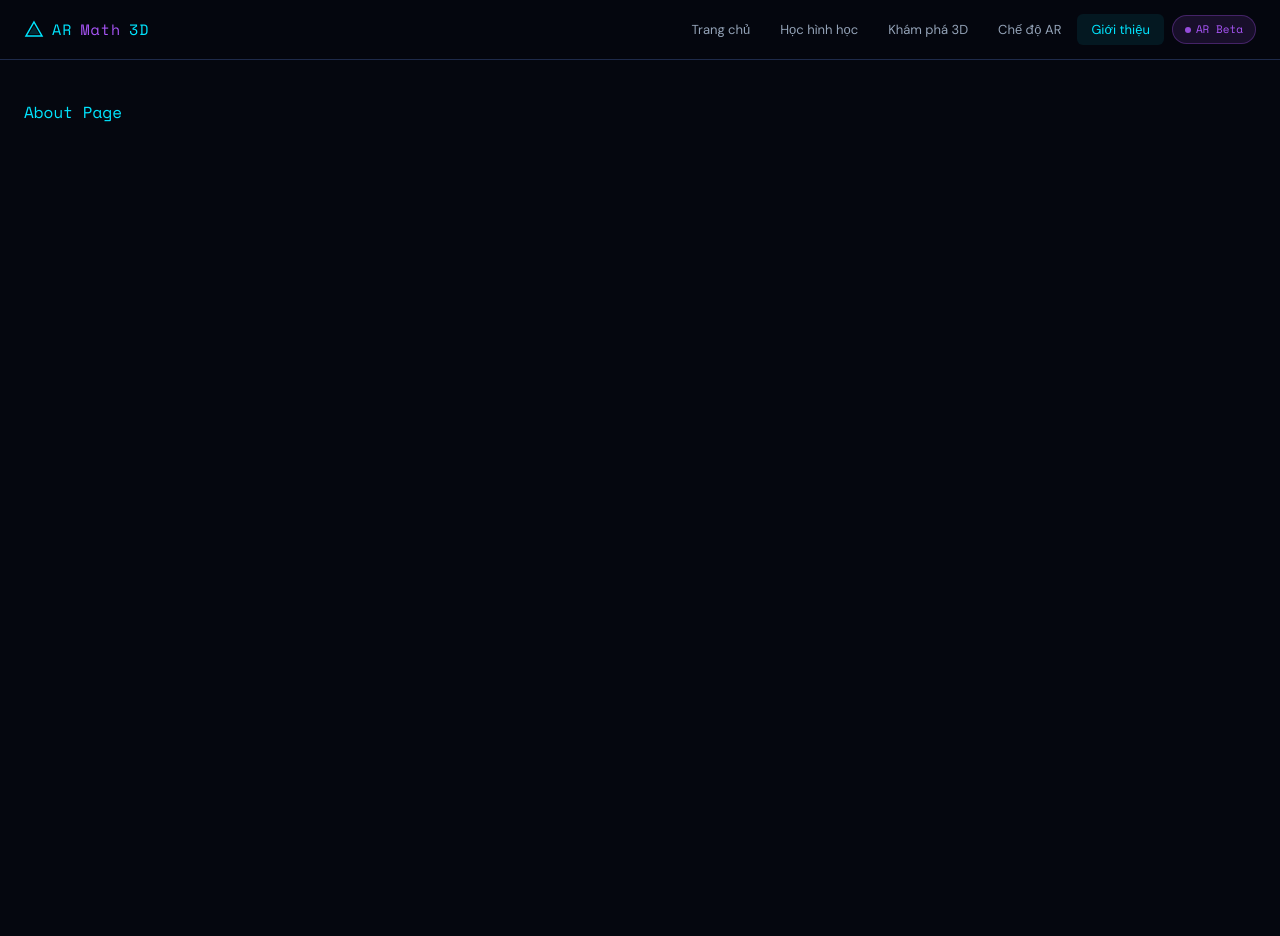
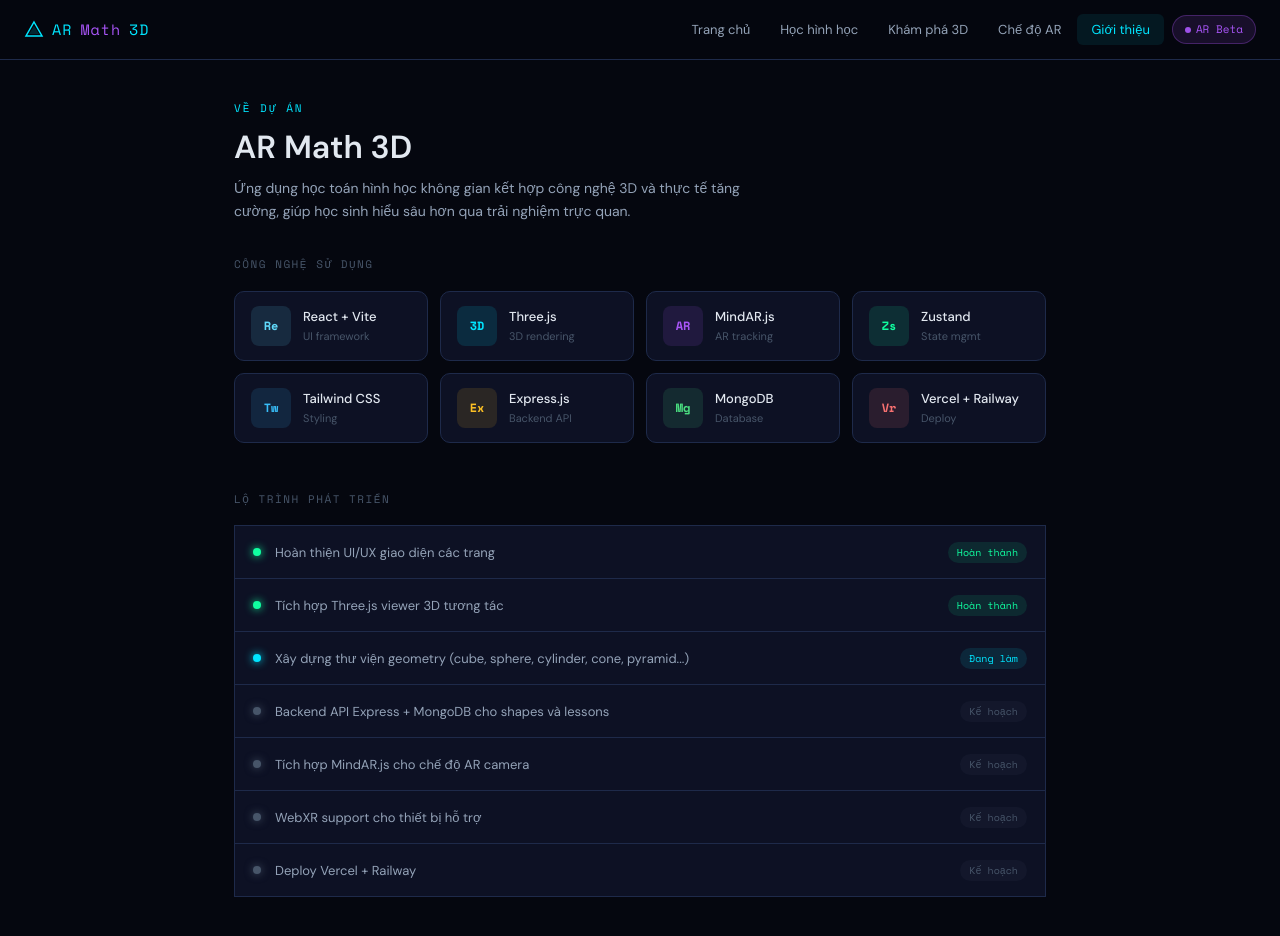
Before and after one commit to dptrung0310/ar-geometry, a React (Vite) app in the folder frontend/: page /about in a window 1280 px wide. Shown: the top 936 px of the page. Before the commit the page ends 800 px from the top, so only its background shows below. Built offline with nearby package versions, Linux system fonts and the light colour scheme.

Commit message:
feat(about): add project overview and roadmap page

```diff
--- a/frontend/src/pages/AboutPage.jsx
+++ b/frontend/src/pages/AboutPage.jsx
@@ -1,13 +1,154 @@
+import { TECH, ROADMAP } from "../data/about";
+import SectionHeader from "../components/ui/SectionHeader";
+
+const STATUS_STYLE = {
+  done: {
+    bg: "rgba(16,255,160,.1)",
+    color: "#10ffa0",
+    dot: "#10ffa0",
+    label: "Hoàn thành",
+  },
+  active: {
+    bg: "rgba(0,229,255,.1)",
+    color: "var(--cyan)",
+    dot: "var(--cyan)",
+    label: "Đang làm",
+  },
+  todo: {
+    bg: "rgba(71,85,105,.1)",
+    color: "var(--text3)",
+    dot: "var(--text3)",
+    label: "Kế hoạch",
+  },
+};
+
 export default function AboutPage() {
   return (
-    <div
-      style={{
-        padding: "40px 24px",
-        color: "var(--cyan)",
-        fontFamily: "Space Mono, monospace",
-      }}
-    >
-      About Page
+    <div style={styles.page}>
+      <SectionHeader
+        eyebrow="về dự án"
+        title="AR Math 3D"
+        desc="Ứng dụng học toán hình học không gian kết hợp công nghệ 3D và thực tế tăng cường, giúp học sinh hiểu sâu hơn qua trải nghiệm trực quan."
+      />
+
+      <section style={styles.section}>
+        <div style={styles.sectionTitle}>Công nghệ sử dụng</div>
+        <div style={styles.techGrid}>
+          {TECH.map((t) => (
+            <div key={t.name} style={styles.techCard}>
+              <div
+                style={{ ...styles.techIcon, background: t.bg, color: t.color }}
+              >
+                {t.icon}
+              </div>
+              <div>
+                <div style={styles.techName}>{t.name}</div>
+                <div style={styles.techDesc}>{t.desc}</div>
+              </div>
+            </div>
+          ))}
+        </div>
+      </section>
+
+      <section style={styles.section}>
+        <div style={styles.sectionTitle}>Lộ trình phát triển</div>
+        <div style={styles.roadmapList}>
+          {ROADMAP.map((item, i) => {
+            const s = STATUS_STYLE[item.status];
+            return (
+              <div key={i} style={styles.roadmapItem}>
+                <div
+                  style={{
+                    ...styles.roadmapDot,
+                    background: s.dot,
+                    boxShadow: `0 0 8px ${s.dot}`,
+                  }}
+                />
+                <div style={{ flex: 1 }}>
+                  <span style={styles.roadmapText}>{item.text}</span>
+                </div>
+                <span
+                  style={{
+                    ...styles.statusBadge,
+                    background: s.bg,
+                    color: s.color,
+                  }}
+                >
+                  {s.label}
+                </span>
+              </div>
+            );
+          })}
+        </div>
+      </section>
     </div>
   );
 }
+
+const styles = {
+  page: { maxWidth: "860px", margin: "0 auto", padding: "40px 24px 60px" },
+  section: { marginBottom: "48px" },
+  sectionTitle: {
+    fontSize: "11px",
+    fontFamily: "'Space Mono', monospace",
+    color: "var(--text3)",
+    textTransform: "uppercase",
+    letterSpacing: "1.5px",
+    marginBottom: "18px",
+  },
+
+  techGrid: {
+    display: "grid",
+    gridTemplateColumns: "repeat(auto-fill, minmax(190px, 1fr))",
+    gap: "12px",
+  },
+  techCard: {
+    display: "flex",
+    alignItems: "center",
+    gap: "12px",
+    background: "var(--card)",
+    border: "1px solid var(--border)",
+    borderRadius: "10px",
+    padding: "14px 16px",
+  },
+  techIcon: {
+    width: "40px",
+    height: "40px",
+    borderRadius: "8px",
+    display: "flex",
+    alignItems: "center",
+    justifyContent: "center",
+    fontSize: "12px",
+    fontFamily: "'Space Mono', monospace",
+    fontWeight: 700,
+    flexShrink: 0,
+  },
+  techName: { fontSize: "13px", fontWeight: 500, color: "var(--text)" },
+  techDesc: { fontSize: "11px", color: "var(--text3)", marginTop: "2px" },
+
+  roadmapList: { display: "flex", flexDirection: "column", gap: "0" },
+  roadmapItem: {
+    display: "flex",
+    alignItems: "center",
+    gap: "14px",
+    padding: "14px 18px",
+    background: "var(--card)",
+    border: "1px solid var(--border)",
+    borderRadius: "0",
+    marginBottom: "-1px",
+  },
+  roadmapDot: {
+    width: "8px",
+    height: "8px",
+    borderRadius: "50%",
+    flexShrink: 0,
+  },
+  roadmapText: { fontSize: "13px", color: "var(--text2)" },
+  statusBadge: {
+    padding: "3px 9px",
+    borderRadius: "20px",
+    fontSize: "10px",
+    fontFamily: "'Space Mono', monospace",
+    flexShrink: 0,
+  },
+};
```
